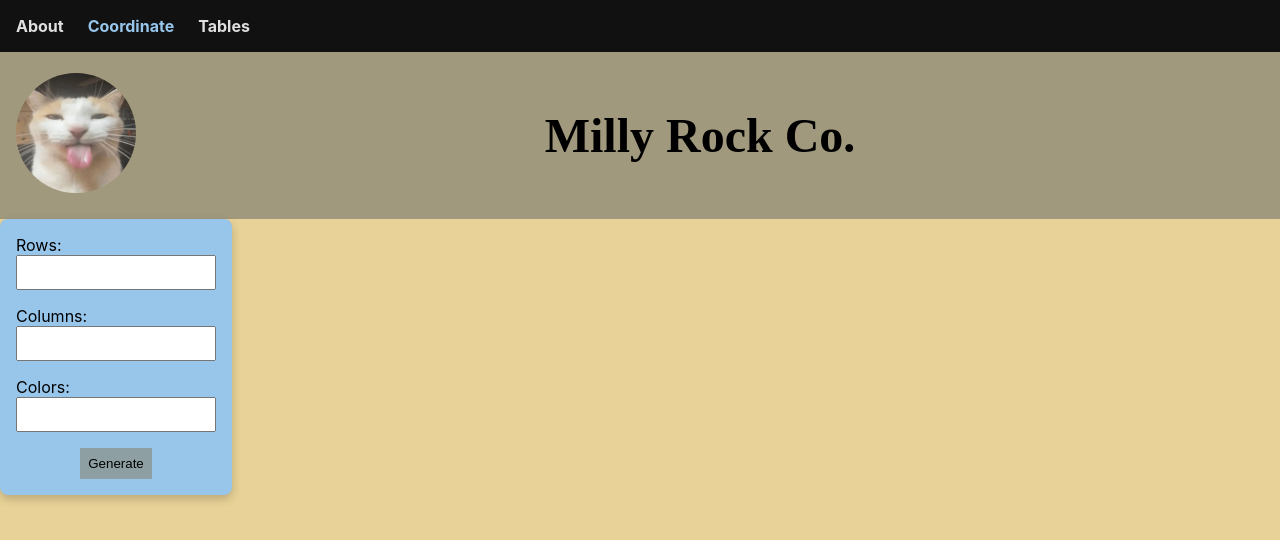
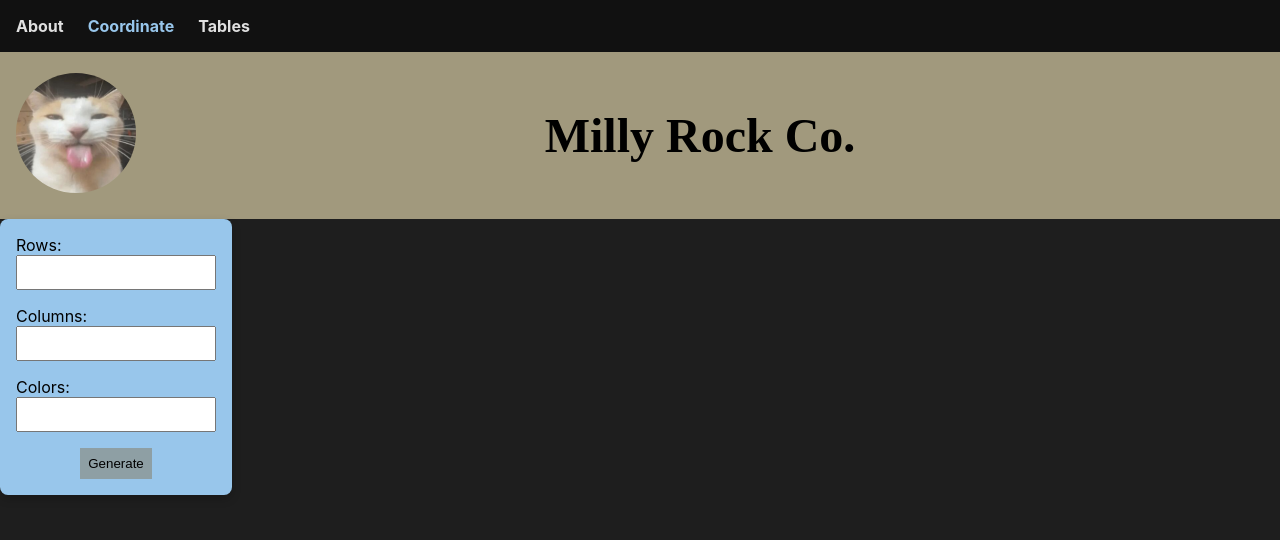
Before and after one commit to lavelle3/Color-Coordinate, an Angular app: page /coordinate in a window 1280 px wide. Shown: the top 540 px of the page. Built offline with nearby package versions, Linux system fonts and the light colour scheme.

Commit message:
fix most <body> errors, now the only errors with components are staying rendered if you've been tabbed out for too long.

```diff
--- a/src/app/pages/coordinate/coordinate.component.html
+++ b/src/app/pages/coordinate/coordinate.component.html
@@ -6,7 +6,6 @@
     <h1>Milly Rock Co.</h1>
   </div>
 </section>
-  <body>
 <section class="form-container">
   <form (ngSubmit)="onSubmit(colorForm)" #colorForm="ngForm">
     <label class="form-label">
@@ -39,4 +38,3 @@
     {{ successMessage }}
   </div>
 </section>
-</body>
--- a/src/app/pages/tables/tables.component.css
+++ b/src/app/pages/tables/tables.component.css
@@ -35,6 +35,7 @@
   .painting-table {
     width: 100%;
     border-collapse: collapse;
+    color: #1d1d1f;
   }
 
   .painting-table td {
--- a/src/app/pages/tables/tables.component.html
+++ b/src/app/pages/tables/tables.component.html
@@ -1,4 +1,4 @@
-<body>
+
 <div class="table-one">
     <table class="color-table">
         <tr *ngFor="let row of displayedColors; let i = index">
@@ -33,4 +33,3 @@
     </table>
     <button class="print-button" (click)="printPage()">Print Page</button>
 </div>
-</body>
```
Also changed, not shown: src/app/pages/about/about.component.html (indentation only). Lines whose indentation alone changed are shown as unchanged.
